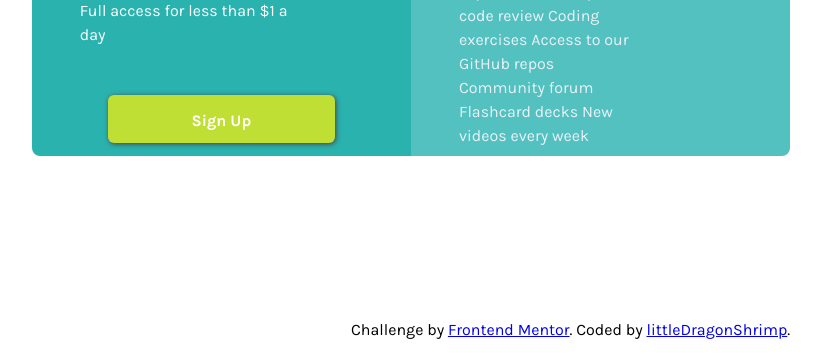
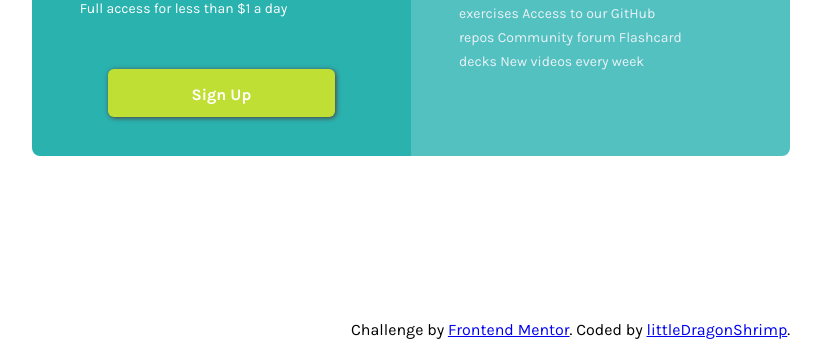
Before and after one commit to littledragonshrimp/singlePriceGrid, a plain HTML site: page index.html in a window 1280 px wide. Shown: the part 445-800 px from the top of the page, without its empty margins (229-1050 px from the left). Drawn offline with Linux system fonts and the light colour scheme.

Commit message:
3rd commit, adds mobile responsiveness

```diff
--- a/styles.scss
+++ b/styles.scss
@@ -88,7 +88,7 @@ $grayblue: hsl(218, 22%, 67%);
         font-weight: 700;
     }
     p{
-        width: 60%;
+        width: 80%;
         color: $gray;
     }
 }
@@ -96,7 +96,7 @@ $grayblue: hsl(218, 22%, 67%);
 
 
 
-
+//DESKTOP details
 @media only screen and (min-width: 800px){
     .container{
         margin: auto;
@@ -133,7 +133,7 @@ $grayblue: hsl(218, 22%, 67%);
         align-items: center;
         border-radius: 6px;
         height: 10rem;
-        padding-bottom: 3rem;
+        padding-bottom: 4rem;
         h1{
             font-size: 20px;
             font-weight: 700;
@@ -149,6 +149,7 @@ $grayblue: hsl(218, 22%, 67%);
          padding-bottom: 4rem;
          margin-top: 0;
          p{
+            font-size: 14px;
             max-width: 80%;
          }
          .month{
@@ -193,7 +194,6 @@ $grayblue: hsl(218, 22%, 67%);
         display: block;
         margin-left: auto;
         margin-right: auto;
-        margin-top: .5rem;
         background-color: $lime;
         border-radius: 6px;
         border-style: none;
```
Also changed, not shown: styles.css, 1 other file.
